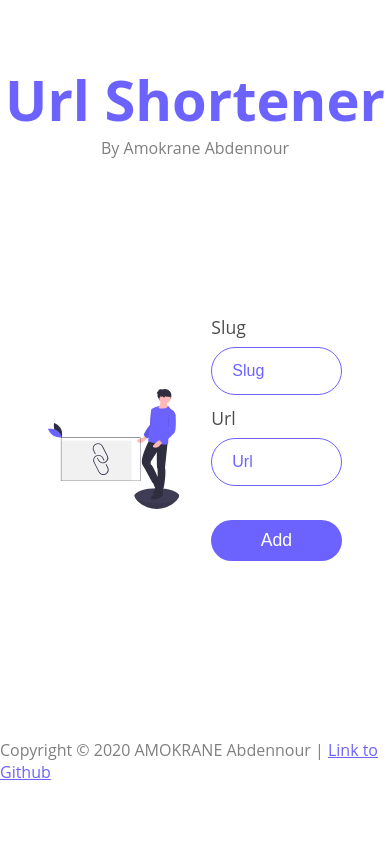
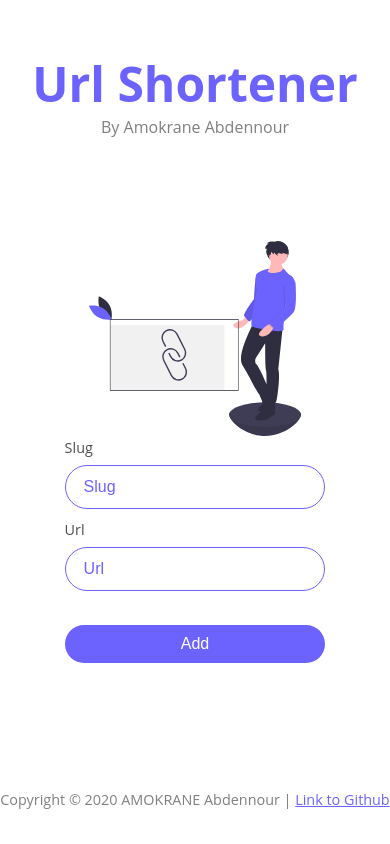
Before and after one commit to abdennour001/url-shortener, a website: page public/index.html in a window 390 px wide. Drawn offline with nearby package versions, Linux system fonts and the light colour scheme.

Commit message:
add responsive design

```diff
--- a/public/style.css
+++ b/public/style.css
@@ -33,6 +33,20 @@ h1 {
     justify-content: center;
 }
 
+@media only screen and (max-width: 768px) {
+    /* For mobile phones: */
+    .content {
+        flex-direction: column;
+    }
+}
+
+@media only screen and (max-width: 768px) {
+    /* For mobile phones: */
+    .logo {
+        width: 65%;
+    }
+}
+
 .content .form {
     width: 40%;
     font-size: 1.1rem;
@@ -40,6 +54,14 @@ h1 {
     flex-direction: column;
     align-items: center;
     justify-content: center;
+}
+
+@media only screen and (max-width: 768px) {
+    /* For mobile phones: */
+    .content .form {
+        width: 80%;
+        font-size: 0.9rem;
+    }
 }
 
 .content .form > * {
@@ -65,6 +87,13 @@ h1 {
     transition: box-shadow 0.5s ease;
 }
 
+@media only screen and (max-width: 768px) {
+    /* For mobile phones: */
+    .content .form .submit {
+        font-size: 1rem;
+    }
+}
+
 .content .form .form-group > input[type="text"] {
     font-size: 1rem;
     width: 100%;
@@ -73,6 +102,12 @@ h1 {
     padding: 14px 20px;
     margin: 8px 0;
     border-radius: 50px;
+}
+
+@media only screen and (max-width: 768px) {
+    .content .form .form-group > input[type="text"] {
+        padding: 12px 18px;
+    }
 }
 
 .content .form .form-group > input[type="text"]:focus,
@@ -121,6 +156,19 @@ h1 {
     flex-direction: column;
 }
 
+@media only screen and (max-width: 768px) {
+    .title h1 {
+        font-size: 3rem;
+        margin-top: 1rem;
+    }
+}
+
 a {
     color: var(--main-color);
 }
+
+@media only screen and (max-width: 768px) {
+    footer {
+        font-size: 0.9rem;
+    }
+}
```
